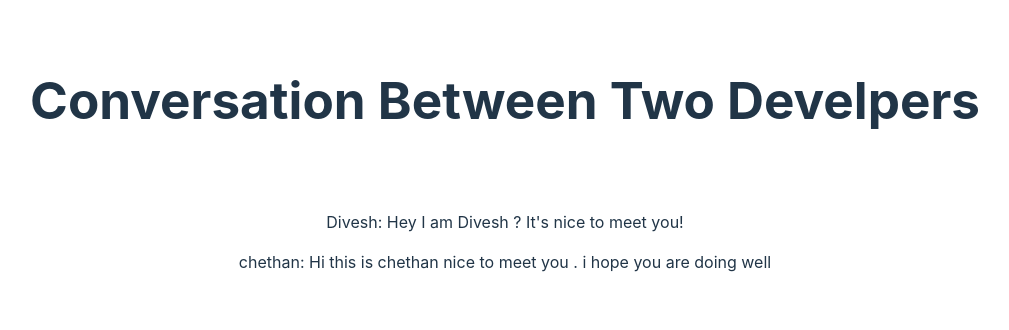
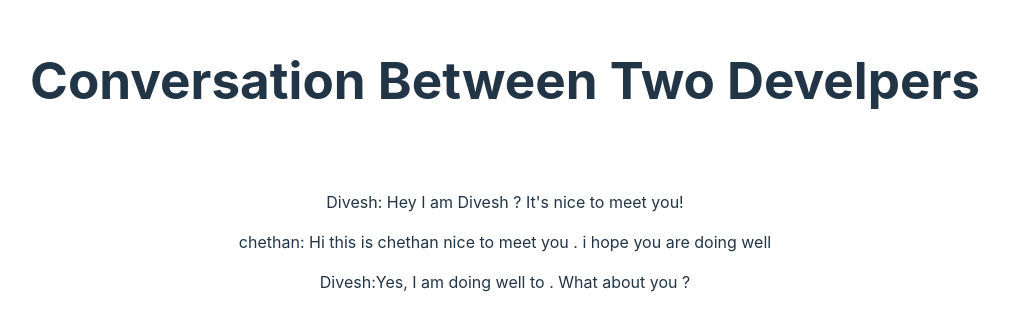
Before and after one commit to Dive-Dev/React_Git_Simulation, a React (Vite) app in the folder react-git-simulation/: page / in a window 1280 px wide. Shown: the part 220-550 px from the top of the page, without its empty margins (135-1144 px from the left). Built offline with nearby package versions, Linux system fonts and the light colour scheme.

Commit message:
Asking the other Developer how he's doing ?

```diff
--- a/react-git-simulation/src/App.jsx
+++ b/react-git-simulation/src/App.jsx
@@ -1,4 +1,3 @@
-import { useState } from 'react'
 import './App.css'
 
 function App() {
@@ -9,6 +8,7 @@
       <div className="card">
             <p>Divesh: Hey I am Divesh ? It's nice to meet you!</p>
             <p>chethan: Hi this is chethan nice to meet you . i hope you are doing well </p>
+            <p>Divesh:Yes, I am doing well to . What about you ?</p>
         </div>
     </>
   )
```
